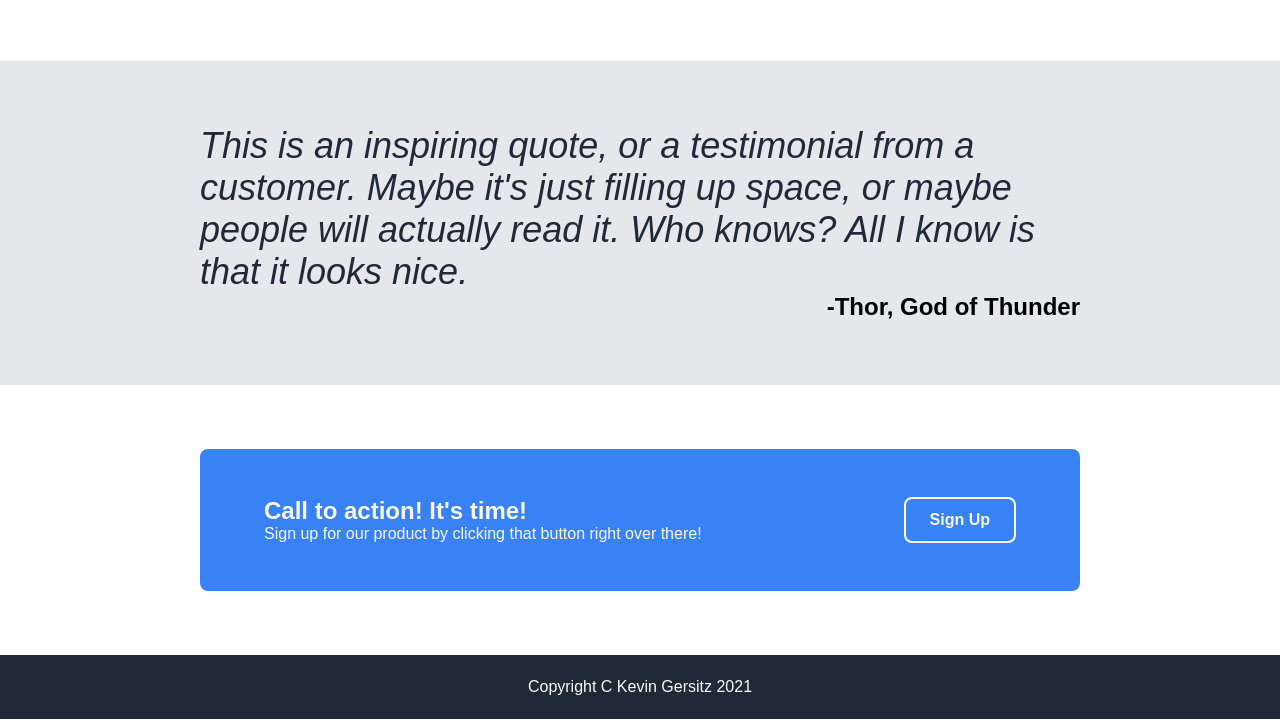
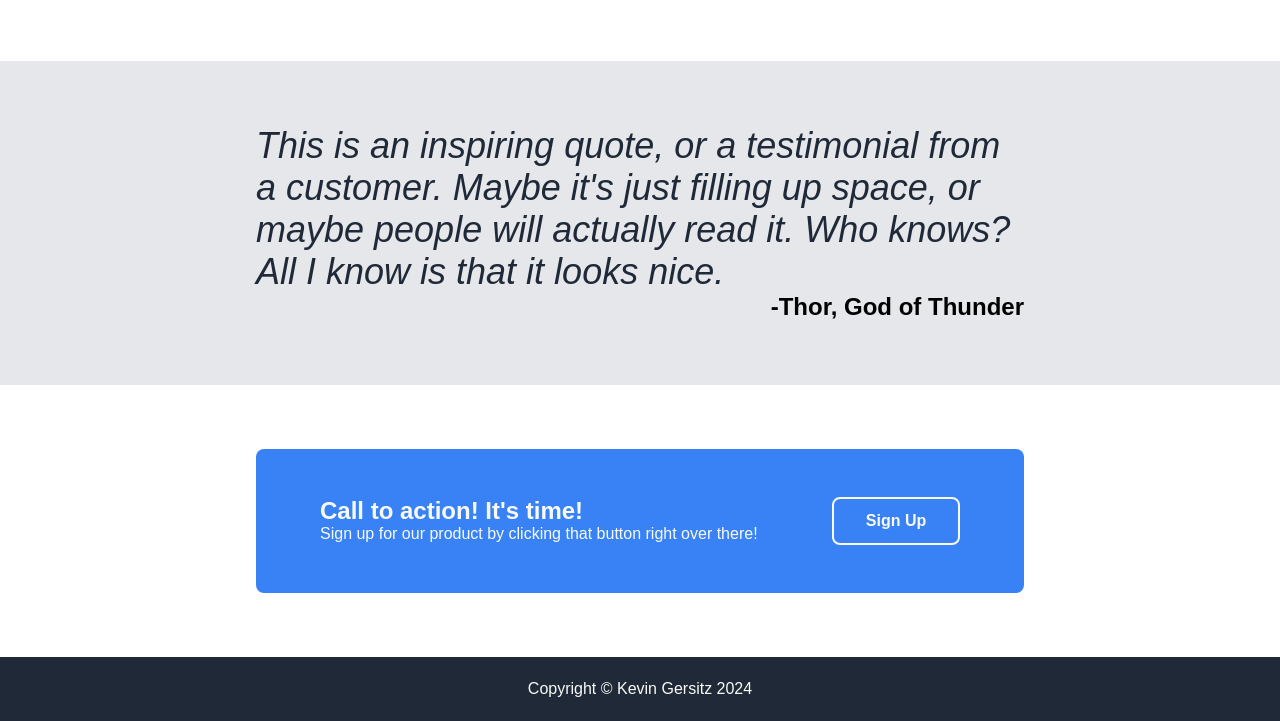
Before and after one commit to Gersitz/odin-landing-page, a plain HTML site: page index.html in a window 1280 px wide. Shown: the part 986-1707 px from the top of the page. Drawn offline with Linux system fonts and the light colour scheme.

Commit message:
Adjust responsiveness and layout for call-to-action box and footer

```diff
--- a/index.html
+++ b/index.html
@@ -71,7 +71,7 @@
     </div>
 
     <div class="footer inner">
-        Copyright C Kevin Gersitz 2021
+        Copyright © Kevin Gersitz 2024
     </div>
 
 </body>
--- a/styles.css
+++ b/styles.css
@@ -24,7 +24,7 @@ button {
 }
 
 .inner {
-    padding: 0 200px;
+    padding: 0 20vw;
 }
 
 .header,
@@ -142,13 +142,17 @@ button {
     border-radius: 8px;
     color: #F9FAF8;
     padding: 48px 64px;
+    max-width: 800px;
     display: flex;
     flex: 1;
+    gap: 24px;
     justify-content: space-between;
 }
 
 .signup-box button {
     border: 2px solid #F9FAF8;
+    width: 128px;
+    height: 48px;
 }
 
 .footer {
```
Also changed, not shown: 1 other file.
